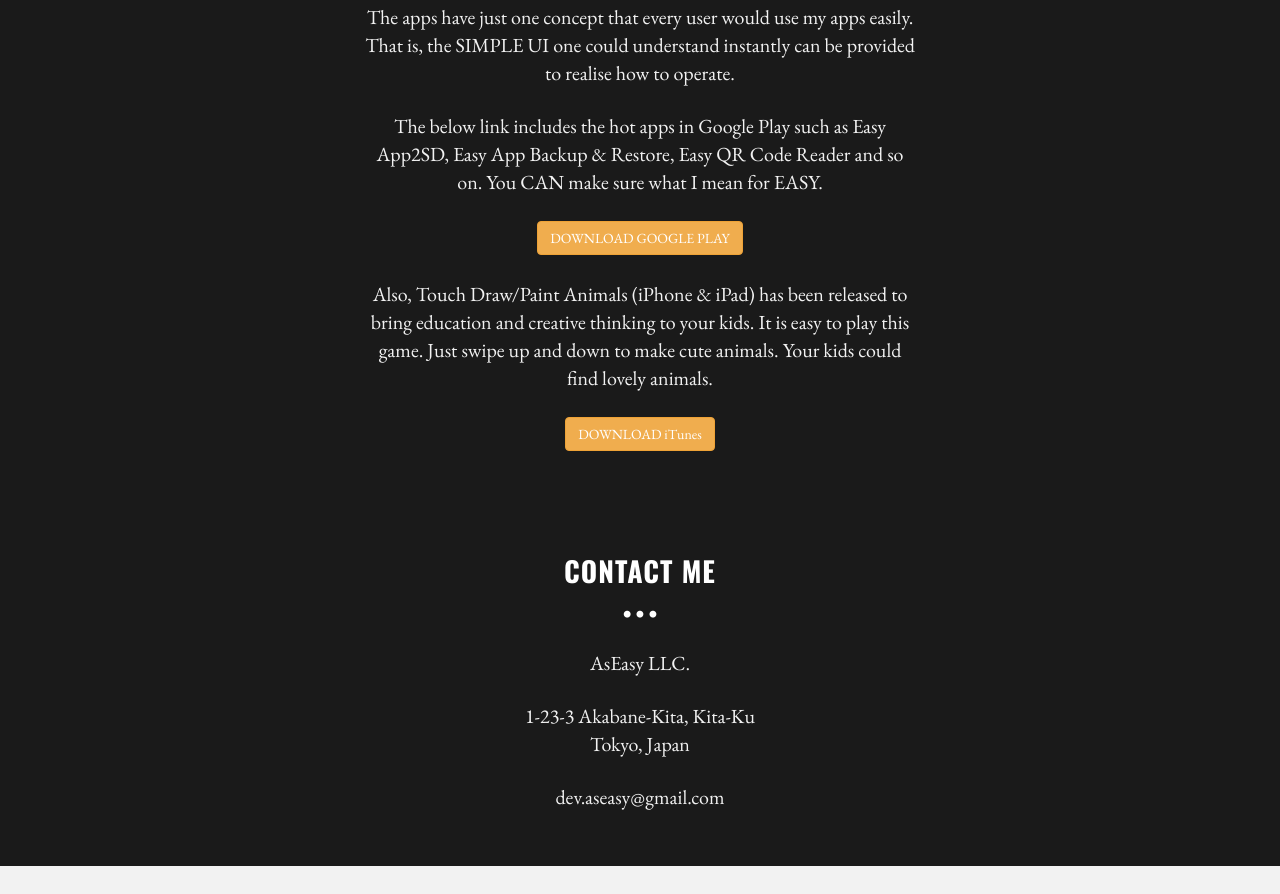
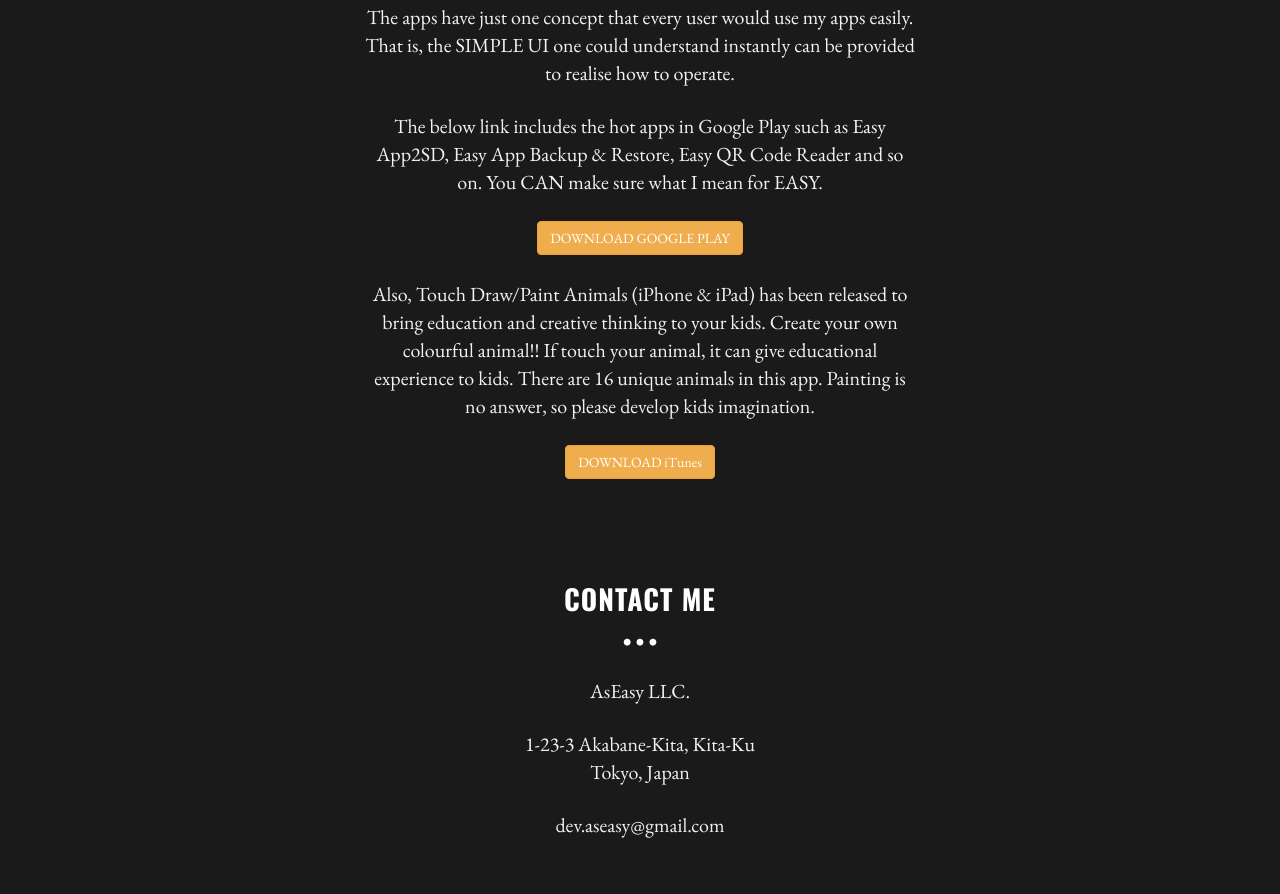
Before and after one commit to aseasy/ASEASY, a plain HTML site: page index.html in a window 1280 px wide. Shown: the part 1114-2008 px from the top of the page. Before the commit the page ends 1980 px from the top, so only its background shows below. Drawn offline with nearby package versions, Linux system fonts and the light colour scheme.

Commit message:
fix itunes message

```diff
--- a/index.html
+++ b/index.html
@@ -116,7 +116,7 @@
 					<p>The below link includes the hot apps in Google Play such as Easy App2SD, Easy App Backup & Restore, Easy QR Code Reader and so on. You CAN make sure what I mean for EASY.</p>
 					<p><button type="button" class="btn btn-warning" onClick="window.open('https://play.google.com/store/apps/developer?id=AsEasy')">DOWNLOAD GOOGLE PLAY</button></p>
 
-					<p>Also, Touch Draw/Paint Animals (iPhone & iPad) has been released to bring education and creative thinking to your kids. It is easy to play this game. Just swipe up and down to make cute animals. Your kids could find lovely animals.</p>
+					<p>Also, Touch Draw/Paint Animals (iPhone & iPad) has been released to bring education and creative thinking to your kids. Create your own colourful animal!! If touch your animal, it can give educational experience to kids. There are 16 unique animals in this app. Painting is no answer, so please develop kids imagination.</p>
 					<p><button type="button" class="btn btn-warning" onClick="window.open('https://itunes.apple.com/us/app/touch-draw-paint-animals/id1059374636?ls=1&mt=8')">DOWNLOAD iTunes</button></p>
 				</div>
 			</div>
```
